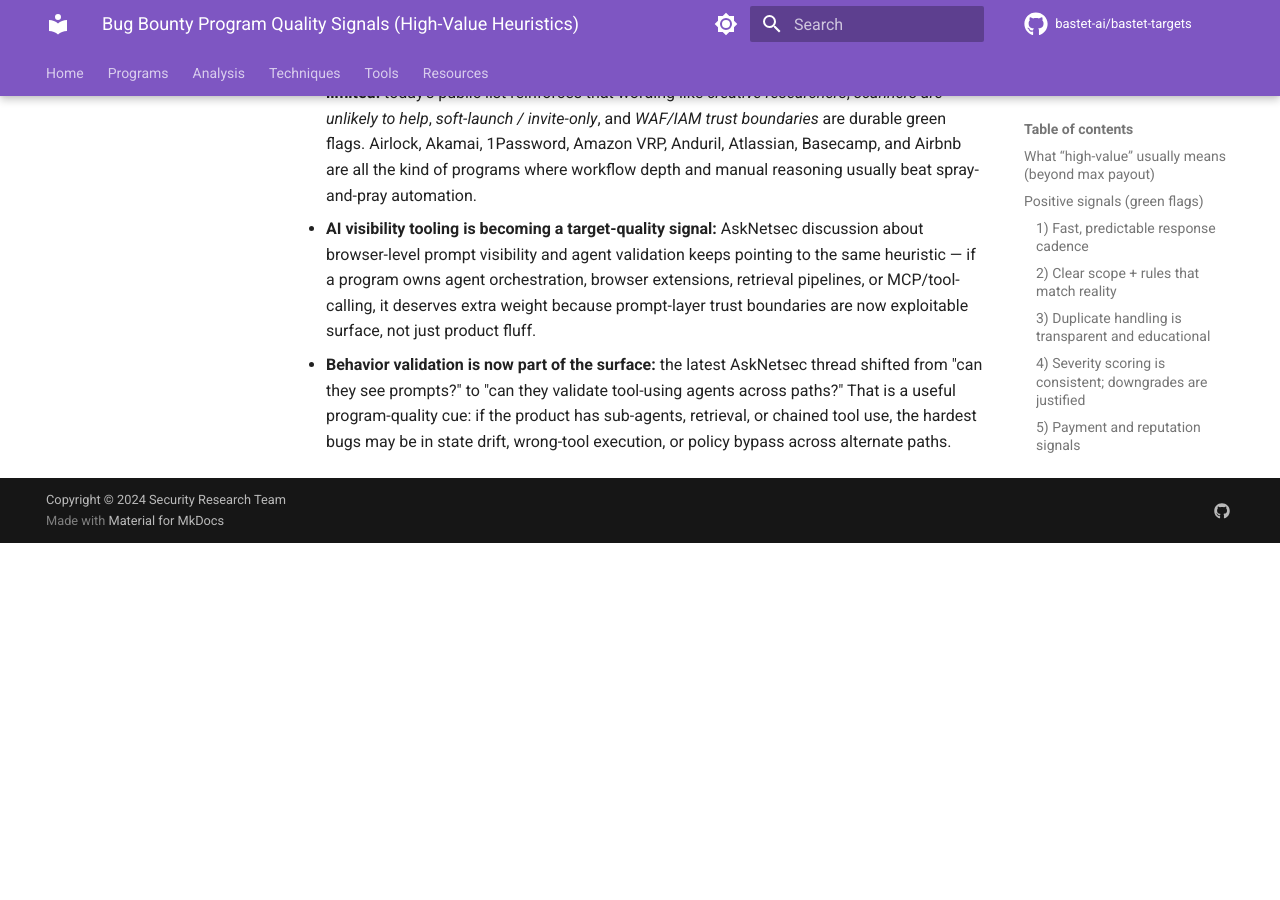
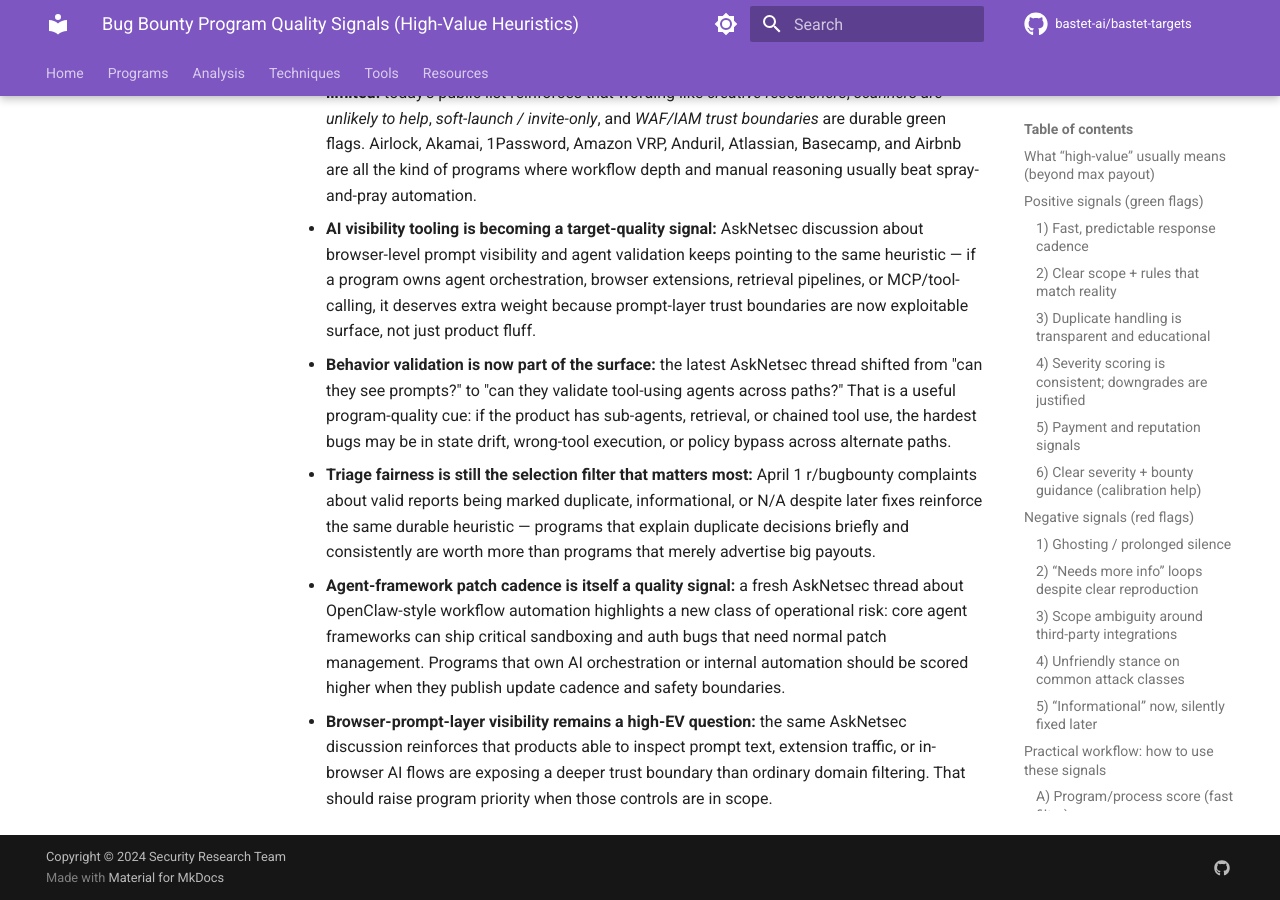
Before and after one commit to bastet-ai/bastet-targets, an MkDocs documentation site: the page built from docs/program-quality-signals.md, in a window 1280 px wide and 900 px high, scrolled down 16384 px. Built offline with MkDocs 1.6.1 and Material for MkDocs 9.7.7, drawn with Linux system fonts in a browser that asks for light colours; comment, search, counter and statistics services are not loaded; before the commit the page ends 16927 px from its top, so only the background shows below that.

Commit message:
Add April 1 program-quality signals

```diff
--- a/docs/program-quality-signals.md
+++ b/docs/program-quality-signals.md
@@ -275,3 +275,6 @@
 - **Public HackerOne program pages still surface useful selection cues even when discovery is limited:** today’s public list reinforces that wording like *creative researchers*, *scanners are unlikely to help*, *soft-launch / invite-only*, and *WAF/IAM trust boundaries* are durable green flags. Airlock, Akamai, 1Password, Amazon VRP, Anduril, Atlassian, Basecamp, and Airbnb are all the kind of programs where workflow depth and manual reasoning usually beat spray-and-pray automation.
 - **AI visibility tooling is becoming a target-quality signal:** AskNetsec discussion about browser-level prompt visibility and agent validation keeps pointing to the same heuristic — if a program owns agent orchestration, browser extensions, retrieval pipelines, or MCP/tool-calling, it deserves extra weight because prompt-layer trust boundaries are now exploitable surface, not just product fluff.
 - **Behavior validation is now part of the surface:** the latest AskNetsec thread shifted from "can they see prompts?" to "can they validate tool-using agents across paths?" That is a useful program-quality cue: if the product has sub-agents, retrieval, or chained tool use, the hardest bugs may be in state drift, wrong-tool execution, or policy bypass across alternate paths.
+- **Triage fairness is still the selection filter that matters most:** April 1 r/bugbounty complaints about valid reports being marked duplicate, informational, or N/A despite later fixes reinforce the same durable heuristic — programs that explain duplicate decisions briefly and consistently are worth more than programs that merely advertise big payouts.
+- **Agent-framework patch cadence is itself a quality signal:** a fresh AskNetsec thread about OpenClaw-style workflow automation highlights a new class of operational risk: core agent frameworks can ship critical sandboxing and auth bugs that need normal patch management. Programs that own AI orchestration or internal automation should be scored higher when they publish update cadence and safety boundaries.
+- **Browser-prompt-layer visibility remains a high-EV question:** the same AskNetsec discussion reinforces that products able to inspect prompt text, extension traffic, or in-browser AI flows are exposing a deeper trust boundary than ordinary domain filtering. That should raise program priority when those controls are in scope.
```
